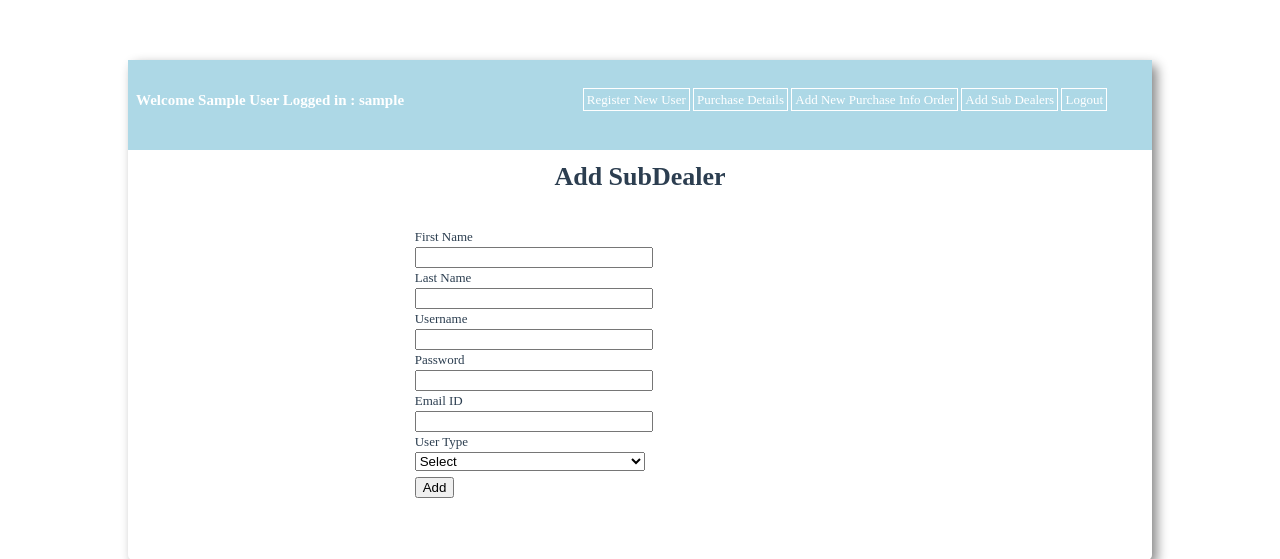
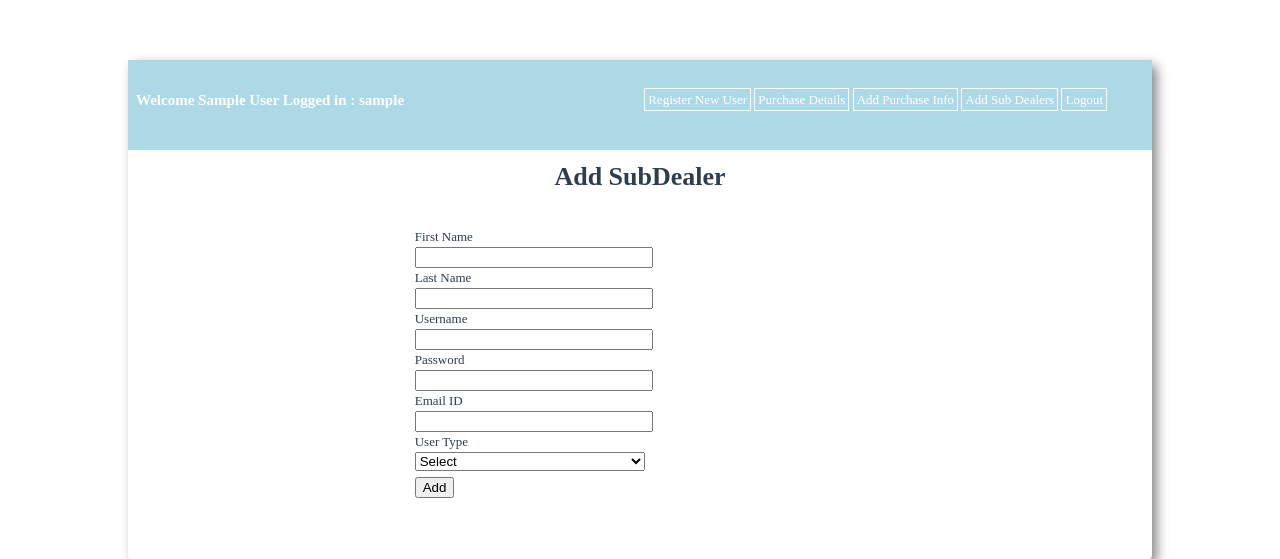
Before and after one commit to technomicssolutions/Request-Delivery-and-Installation, a Django app: page /dealer/1/add/subdealer/ in a window 1280 px wide. Shown: the top 559 px of the page. Run offline with Django 3.2, Linux system fonts and the light colour scheme; a user stored in the database is signed in; tables that the repository leaves empty hold one stand-in row (values such as "Sample post"); some libraries are stand-ins or nearby versions.

Commit message:
Changed button name

```diff
--- a/request_delivery_installation/web/templates/header.html
+++ b/request_delivery_installation/web/templates/header.html
@@ -5,7 +5,7 @@
 		{% endif %}
 		<a href="{% url 'home' %}">Purchase Details</a>
 		{% if user.userprofile_set.all.0.user_type == 'clerk' or user.userprofile_set.all.0.user_type == 'customer/dealer' or user.is_superuser %}
-			<a href="{% url 'add_purchase_info' %}">Add New Purchase Info Order</a>
+			<a href="{% url 'add_purchase_info' %}">Add Purchase Info</a>
 		{% endif %}
 		{% if user.userprofile_set.all.0.user_type == 'customer/dealer' %}
 			<a href="{% url 'add_subdealer' user_id=user.id%}">Add Sub Dealers</a>
```
